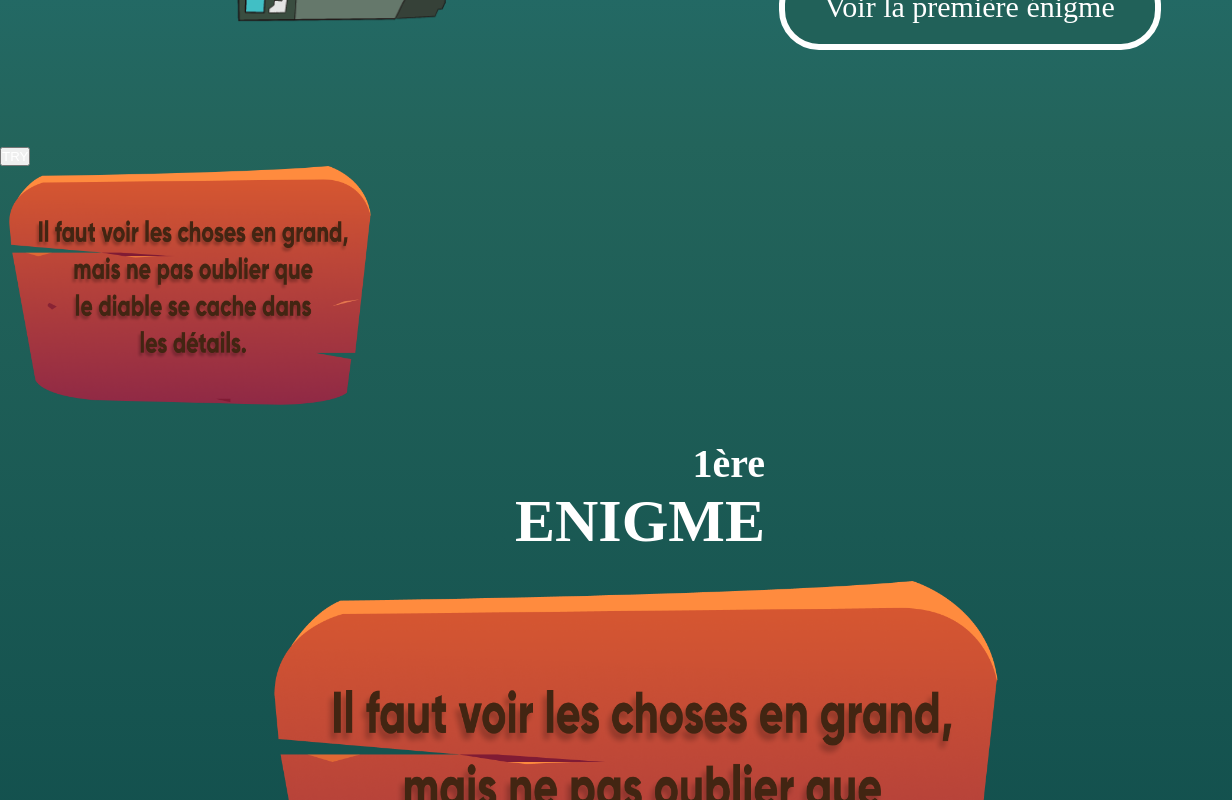
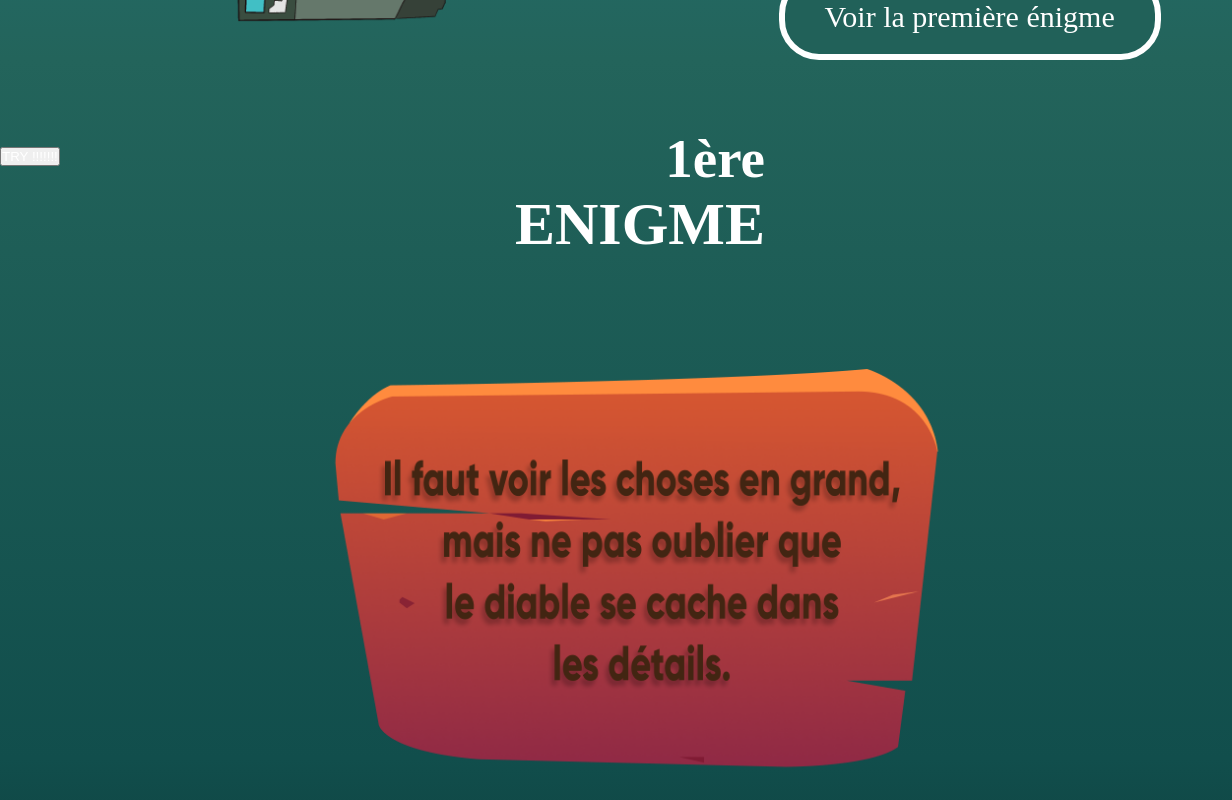
Before and after one commit to SveRKeR92/EscapeGame-AdobeCreativeWeek, a plain HTML site: page index.html in a window 1280 px wide. Shown: the part 640-1440 px from the top of the page, 0-1232 px from the left. Drawn offline with Linux system fonts and the light colour scheme.

Commit message:
resize items

```diff
--- a/index.html
+++ b/index.html
@@ -23,13 +23,7 @@
 
   </div>
   <!-- <input type="text" id="input1"> -->
-  <button id="submit">TRY</button>
-  <div class="planches">
-    <img class="planche" src="img/Frame 11.png" alt="">
-    <img class="planche" src="img/Frame 12.png" alt="">
-    <img class="planche" src="img/Frame 13.png" alt="">
-  </div>
-
+  <button id="submit">TRY !!!!!!!</button>
   <div>
 
     <div class="enigme" id="enigme1">
--- a/style.css
+++ b/style.css
@@ -100,8 +100,8 @@ header{
 }
 
 .enigme img {
-    width: 60%;
-    margin: 25px 0;
+    width: 50%;
+    margin: 110px 0;
 }
 
 .enigme button, .buttonFirst {
@@ -112,6 +112,7 @@ header{
     border: 6px solid white;
     font-family: "Gilroy Bold";
     cursor: pointer;
+    margin-top: 20px;
 }
 
 .enigme h2 {
@@ -120,7 +121,7 @@ header{
 
 .gilroy {
     font-family: "Gilroy-Heavy";
-    font-size: 40px;
+    font-size: 55px;
 }
 
 .crack{
```
